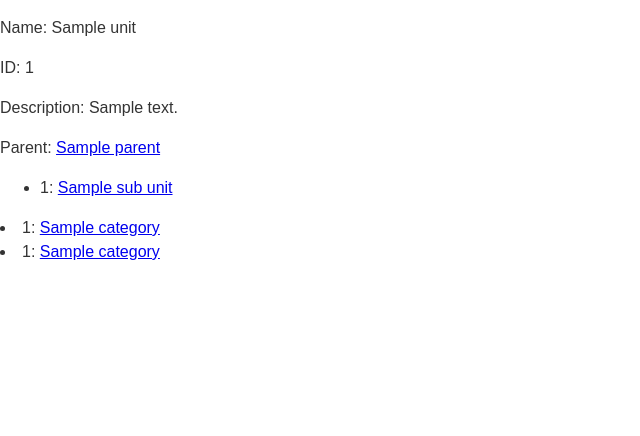
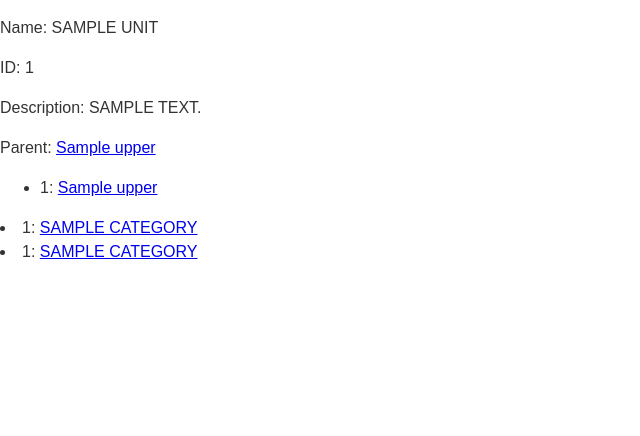
Before and after one commit to MegaKenga/nda2024, a Django app: template templates/catalog/unit.html in a window 1280 px wide. Shown: the part 24-460 px from the top of the page, without its empty margins (0-640 px from the left). Run offline with Django 5.2, Linux system fonts and the light colour scheme; tables that the repository leaves empty hold one stand-in row (values such as "Sample post"); the template is opened without the code that fills it: values that come from a table or form of the project are taken from there, most other values are stand-ins (such as "Sample title", 1, 10 or a date in 2020).

Commit message:
minor templates changes

```diff
--- a/catalog/admin.py
+++ b/catalog/admin.py
@@ -87,7 +87,7 @@ class BrandAdmin(admin.ModelAdmin):
         'logo'
     ]
     # inlines = [CategoryInline]   очень долго грузится из за огромного количества категорий, надо еще поразбираться.
-    # view_on_site = True  включить после добавления get_absolute_url
+    view_on_site = True
     actions_on_bottom = True
     list_per_page = 25
     search_fields = ['name']
--- a/catalog/models.py
+++ b/catalog/models.py
@@ -102,7 +102,6 @@ class Brand(BaseFieldsMixin):
 class Category(BaseFieldsMixin):
     name = models.CharField(
         max_length=128,
-        unique=True,
         verbose_name='Название категории'
     )
     brand = models.ForeignKey(
@@ -139,6 +138,8 @@ class Category(BaseFieldsMixin):
         return reverse('category', kwargs={'category_slug': self.slug})
 
     def __str__(self):
+        if self.brand:
+            return str(self.brand) + ' ' + self.name
         return self.name
 
 
--- a/files/models.py
+++ b/files/models.py
@@ -7,7 +7,7 @@ from nda import settings
 
 class CatalogImage(models.Model):
     name = models.CharField(default='', max_length=50)
-    image = models.ImageField(upload_to='images')
+    image = models.ImageField(upload_to='images', null=True, blank=True)
 
     class Meta:
         verbose_name_plural = 'Изображения'
--- a/templates/catalog/offer.html
+++ b/templates/catalog/offer.html
@@ -4,10 +4,10 @@
 <body>
 <div>
     <p>Brand: <a href="{% url 'brand' brand_slug=category.brand.slug %}">{{ category.brand }}</a></p>
-    <p>Name: {{ category.name }}</p>
+    <p>Name: {{ category.name.upper }}</p>
     <p>Description: {{ category.description }}</p>
     {% for offer in offers %}
-    <p>Name: {{ offer.name }}</p>
+    <p>Name: {{ offer.name.upper }}</p>
     <p>Description: {{ offer.description }}</p>
     {% endfor %}
 </div>
--- a/templates/catalog/unit.html
+++ b/templates/catalog/unit.html
@@ -3,17 +3,17 @@
 {% block content %}
 <body>
 <div>
-    <p>Name: {{ unit.name }}</p>
+    <p>Name: {{ unit.name.upper }}</p>
     <p>ID: {{ unit.id }}</p>
-    <p>Description: {{ unit.description }}</p>
+    <p>Description: {{ unit.description.upper }}</p>
     {% if parent %}
-      <p>Parent: <a href="{% url 'unit' unit_slug=parent.slug %}">{{ parent.name }}</a></p>
+      <p>Parent: <a href="{% url 'unit' unit_slug=parent.slug %}">{{ parent.name.upper }}</a></p>
     {% else %}
       <p>No parent</p>
     {% endif %}
         <ul>
         {% for sub_unit in sub_units %}
-            <li>{{ forloop.counter }}: <a href="{% url 'unit' unit_slug=sub_unit.slug %}">{{ sub_unit.name }}</a></li>
+            <li>{{ forloop.counter }}: <a href="{% url 'unit' unit_slug=sub_unit.slug %}">{{ sub_unit.name.upper }}</a></li>
         {% empty %}
             <li>No sub_unit </li>
         {% endfor %}
@@ -21,11 +21,11 @@
     {% if categories %}
         {% for category in categories %}
             {% if category.is_final %}
-                <li>{{ forloop.counter }}: <a href="{% url 'offer' brand_slug=category.brand.slug category_slug=category.slug %}">{{ category.name }}</a></li>
+                <li>{{ forloop.counter }}: <a href="{% url 'offer' brand_slug=category.brand.slug category_slug=category.slug %}">{{ category.name.upper }}</a></li>
             {% else %}
-                <li>{{ forloop.counter }}: <a href="{% url 'category' category_slug=category.slug %}">{{ category.name }}</a></li>
+                <li>{{ forloop.counter }}: <a href="{% url 'category' category_slug=category.slug %}">{{ category.name.upper }}</a></li>
             {% endif %}
-            <li>{{ forloop.counter }}: <a href="{% url 'category' category_slug=category.slug %}">{{ category.name }}</a></li>
+            <li>{{ forloop.counter }}: <a href="{% url 'category' category_slug=category.slug %}">{{ category.name.upper }}</a></li>
         {% endfor %}
     {% endif %}
 </div>
--- a/templates/index.html
+++ b/templates/index.html
@@ -7,13 +7,13 @@
     <li>Каталог по производителям</li>
           {% for brand in brands %}
 	<div>
-        <p><img src="media/image/{{ brand.logo }}"/><a href="{% url 'brand' brand_slug=brand.slug %}">{{ brand.name }}</a></p>
+        <p><img src="{{ brand.logo.image.url }}"/><a href="{% url 'brand' brand_slug=brand.slug %}">{{ brand.name.upper }}</a></p>
     </div>
 	{% endfor %}
     <li>Каталог по направлениям</li>
           {% for unit in units %}
 	<div>
-        <p><a href="{% url 'unit' unit_slug=unit.slug %}">{{ unit.name }}</a></p>
+        <p><a href="{% url 'unit' unit_slug=unit.slug %}">{{ unit.name.upper }}</a></p>
     </div>
 	{% endfor %}
   </ul>
```
Also changed, not shown: templates/catalog/brand.html (+4 -4 lines), templates/catalog/category.html (+6 -6 lines), catalog/migrations/0005_alter_category_name.py (added), files/migrations/0003_alter_catalogimage_image.py (added).
